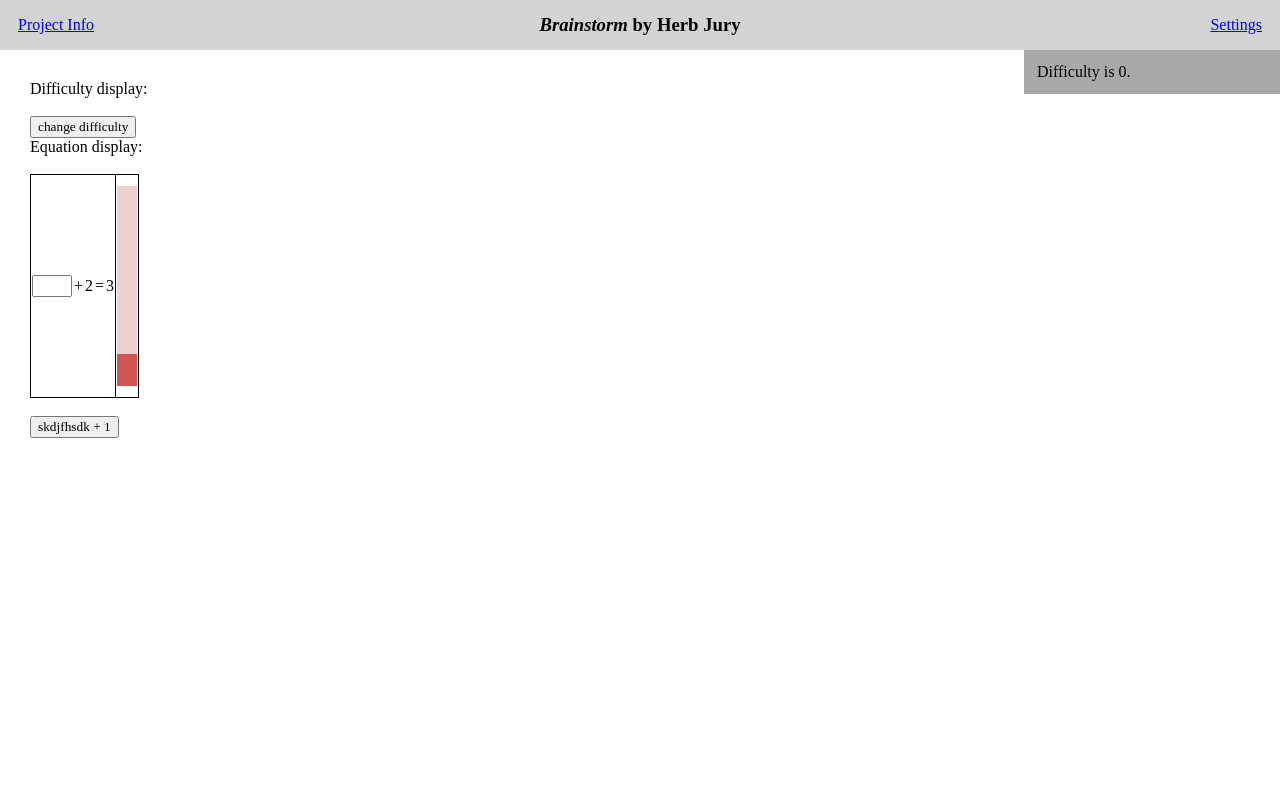
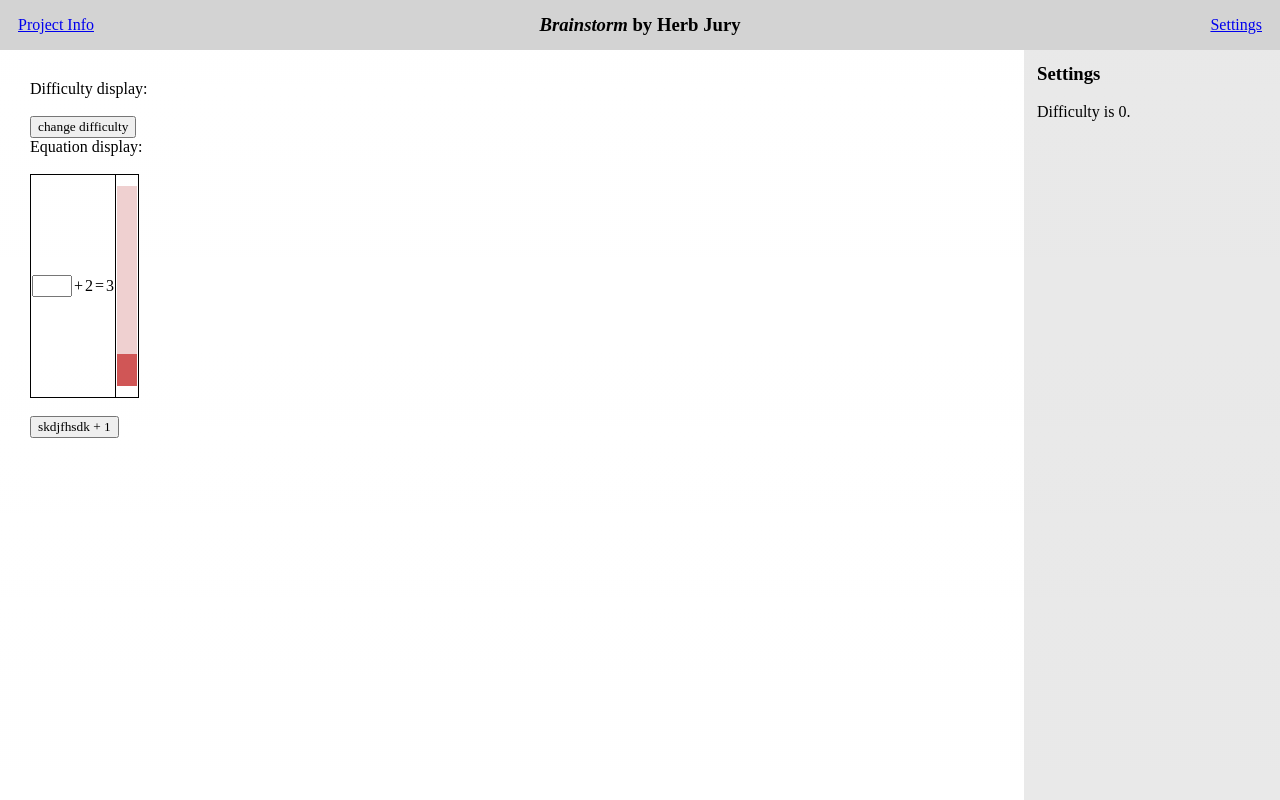
Before and after one commit to MrMugwump/BrainstormComp225, a Next.js app: page / in a window 1280 px wide. Both pictures are taken after a click on the link "Settings". Built offline with nearby package versions, Linux system fonts and the light colour scheme.

Commit message:
Settings style changes

```diff
--- a/src/app/settings.tsx
+++ b/src/app/settings.tsx
@@ -3,15 +3,20 @@ import { useState, useEffect } from 'react';
 import "./settingsStyle.css"
 
 const SettingsMenu = ({difficulty}:any) => (
+    <html>
+        <div className="settingsMenuBackground"/>
         <table className="settingsMenu">
             <tbody>
                 <tr>
                 <td className="settingsMenuBox">
+                    <h3>Settings</h3>
+                    <br/>
                     Difficulty is {difficulty}. <br/>
                 </td>
                 </tr>
             </tbody>
         </table>
+    </html>
 )
 
 export default function SettingsModule({isActive, difficulty}:any) {
--- a/src/app/settingsStyle.css
+++ b/src/app/settingsStyle.css
@@ -1,11 +1,20 @@
-.settingsMenu {
+  .settingsMenu {
     position:absolute;
-    height:(100%)-50px;
+    height:calc(100% - 50px);
     top:50px;
     width:20%;
     left:80%;
     padding: 10px;
-    background-color: darkgray;
+  }
+
+  .settingsMenuBackground {
+    position:absolute;
+    height:calc(100% - 50px);
+    top:50px;
+    width:20%;
+    left:80%;
+    background-color: lightgray;
+    opacity:0.5;
   }
 
   .settingsMenuBox {
```
Lines whose indentation alone changed are shown as unchanged.
